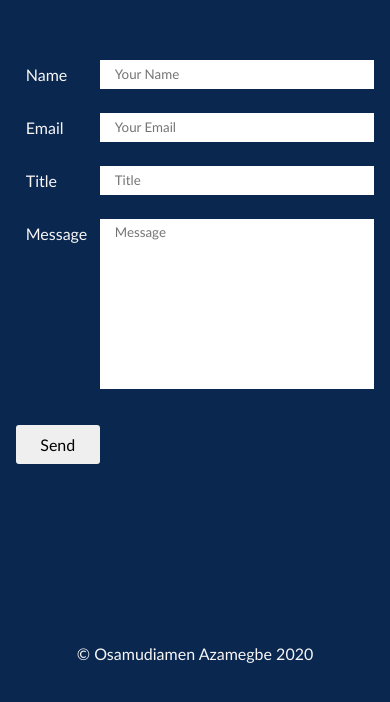
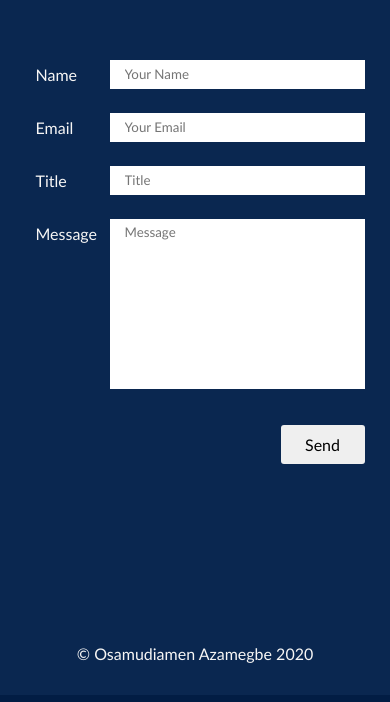
Before and after one commit to OsasAzamegbe/Portfolio-v1, a React (Create React App) app: page / in a window 390 px wide. Shown: the part 4632-5334 px from the top of the page. Built offline with nearby package versions, Linux system fonts and the light colour scheme.

Commit message:
CHORE: Modified form button.

```diff
--- a/src/components/ContactForm.css
+++ b/src/components/ContactForm.css
@@ -40,12 +40,18 @@
     border-radius: 3px;
     margin: 12px 0;
     font-size: inherit;
+    width: 120px;
 }
 
 .form-btn:hover, .form-btn:active{
     background-color: var(--red);
     color: var(--primary);
     transition: all 0.2s ease;
+}
+
+.form-item-btn{
+    display: flex;
+    justify-content: flex-end;
 }
 
 @media screen and (max-width: 960px){
@@ -56,4 +62,8 @@
     .form-item{
         grid-template-columns: 84px auto;
     }
+
+    .form-btn{
+        width: 84px;
+    }
 }
--- a/src/components/ContactForm.js
+++ b/src/components/ContactForm.js
@@ -22,7 +22,7 @@ const ContactForm = () => {
                     <label className="form-label">Message</label>
                     <textarea rows="10" cols="25" name="message" id="message" type="text" placeholder="Message" className="form-input"/>
                 </div>
-                <div className="form-item">
+                <div className="form-item form-item-btn">
                     <button className="btn form-btn" type="submit">Send</button>
                 </div>
             </form>
--- a/src/components/pages/contact/Contact.css
+++ b/src/components/pages/contact/Contact.css
@@ -14,18 +14,18 @@
 }
 
 .contact-form-container{
-    margin: 60px 0;
+    margin: 60px;
     padding: 36px 0;
     width: 60vw;
 }
 
 .copyrights{
-    margin: 24px 0;
-    padding: 12px;
+    margin: 24px 0 0 0;
+    padding: 12px 0 0 0;
 }
 
 @media screen and (max-width: 960px){
     .contact-form-container{
-        width: 95vw;
+        width: 90vw;
     }
 }
```
